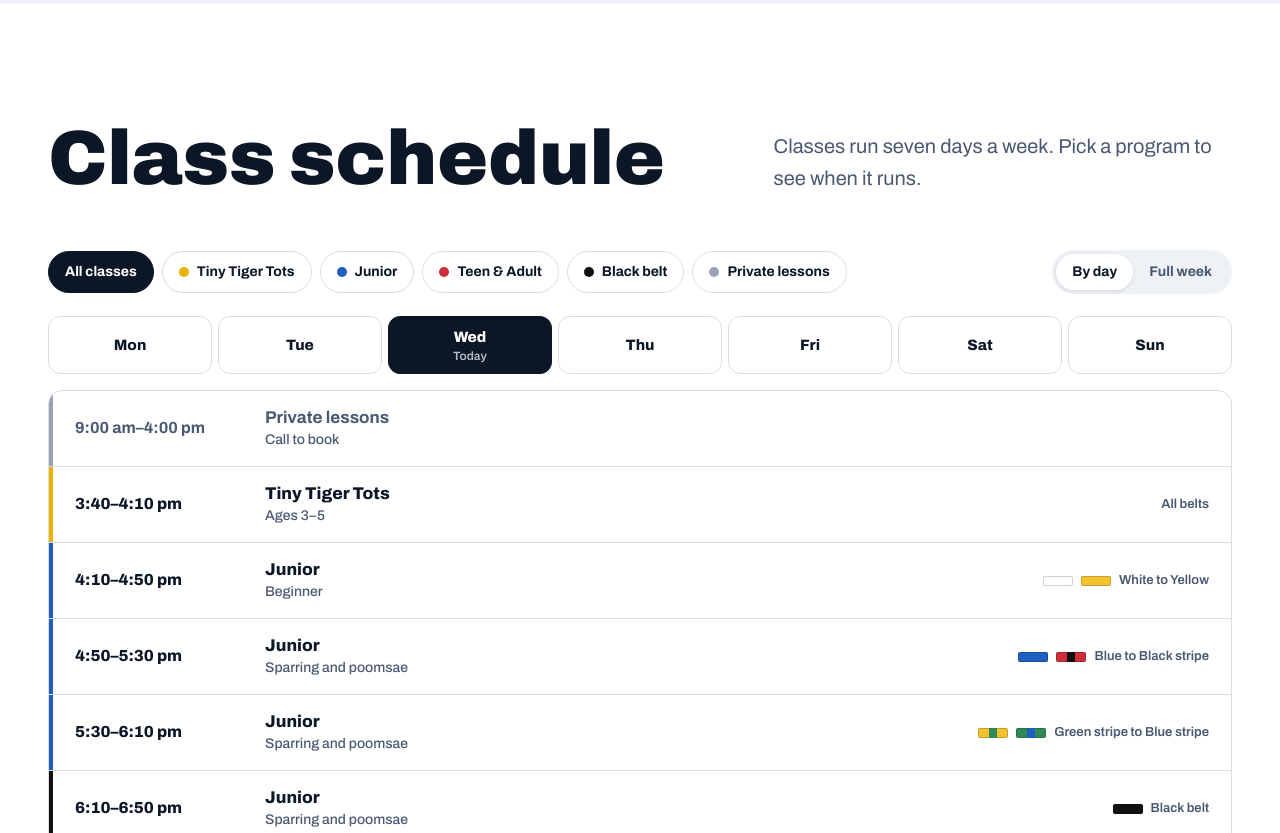
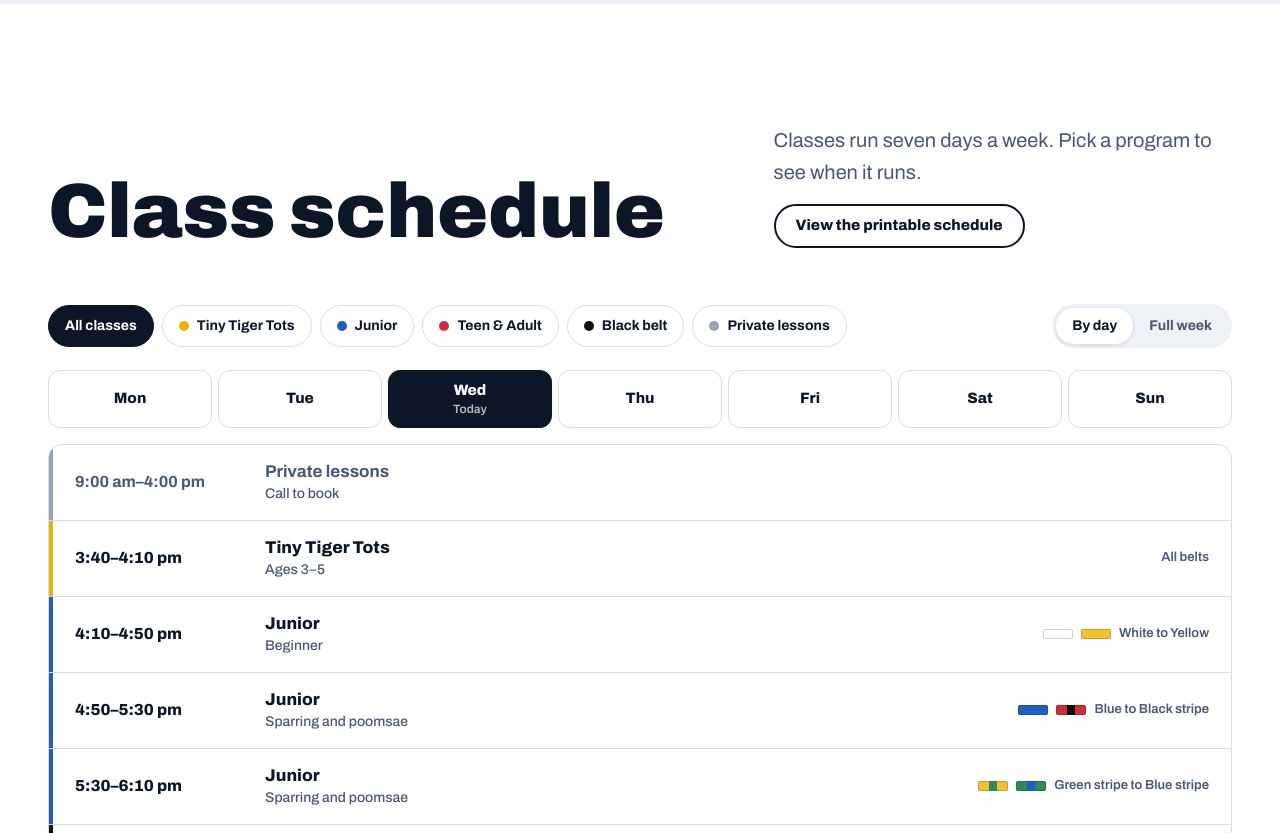
Before and after one commit to KisanthK/Jung-Ko-Taekwondo-Website, a plain HTML site: page index.html in a window 1280 px wide. Shown: the part 9500-10333 px from the top of the page. Drawn offline with Linux system fonts and the light colour scheme.

Commit message:
Move printable schedule link to schedule intro; fix week view toggle
The printable schedule button now sits under the schedule description,
before the timetable. Switching from Full week back to By day no longer
leaves the week grid on screen ([hidden] was overridden by display rules).

Co-Authored-By: Claude Opus 5.5 <noreply@anthropic.com>
Claude-Session: https://claude.ai/code/session_015FyMrM73MKLoSL8T6DC8d9

```diff
--- a/css/styles.css
+++ b/css/styles.css
@@ -1,4 +1,7 @@
 /* Jung Ko Taekwondo Academy — styles */
+[hidden] {
+  display: none !important;
+}
 :root {
   --night: #0b1626; /* dojang at night / black-belt navy */
   --night-2: #13233a;
@@ -2410,3 +2413,15 @@ dialog::backdrop {
   color: var(--ink-2);
   margin-top: 14px;
 }
+
+/* schedule intro: printable schedule link sits with the description */
+.sc-intro {
+  display: grid;
+  gap: 16px;
+  justify-items: start;
+}
+.sc-intro .btn {
+  min-height: 44px;
+  padding: 0 20px;
+  font-size: 15px;
+}
--- a/index.html
+++ b/index.html
@@ -474,7 +474,10 @@
         <div class="wrap">
           <div class="head">
             <h2>Class schedule</h2>
-            <p>Classes run seven days a week. Pick a program to see when it runs.</p>
+            <div class="sc-intro">
+              <p>Classes run seven days a week. Pick a program to see when it runs.</p>
+              <button class="btn btn-ghost" id="sched-open">View the printable schedule</button>
+            </div>
           </div>
 
           <div class="sc-bar">
@@ -506,7 +509,6 @@
               The <b>competitive class</b> is by invitation only.
             </p>
             <div class="row-btns">
-              <button class="btn btn-ghost" id="sched-open">View the printable schedule</button>
               <button class="btn btn-book" data-book>Book a free trial</button>
             </div>
           </div>
```
